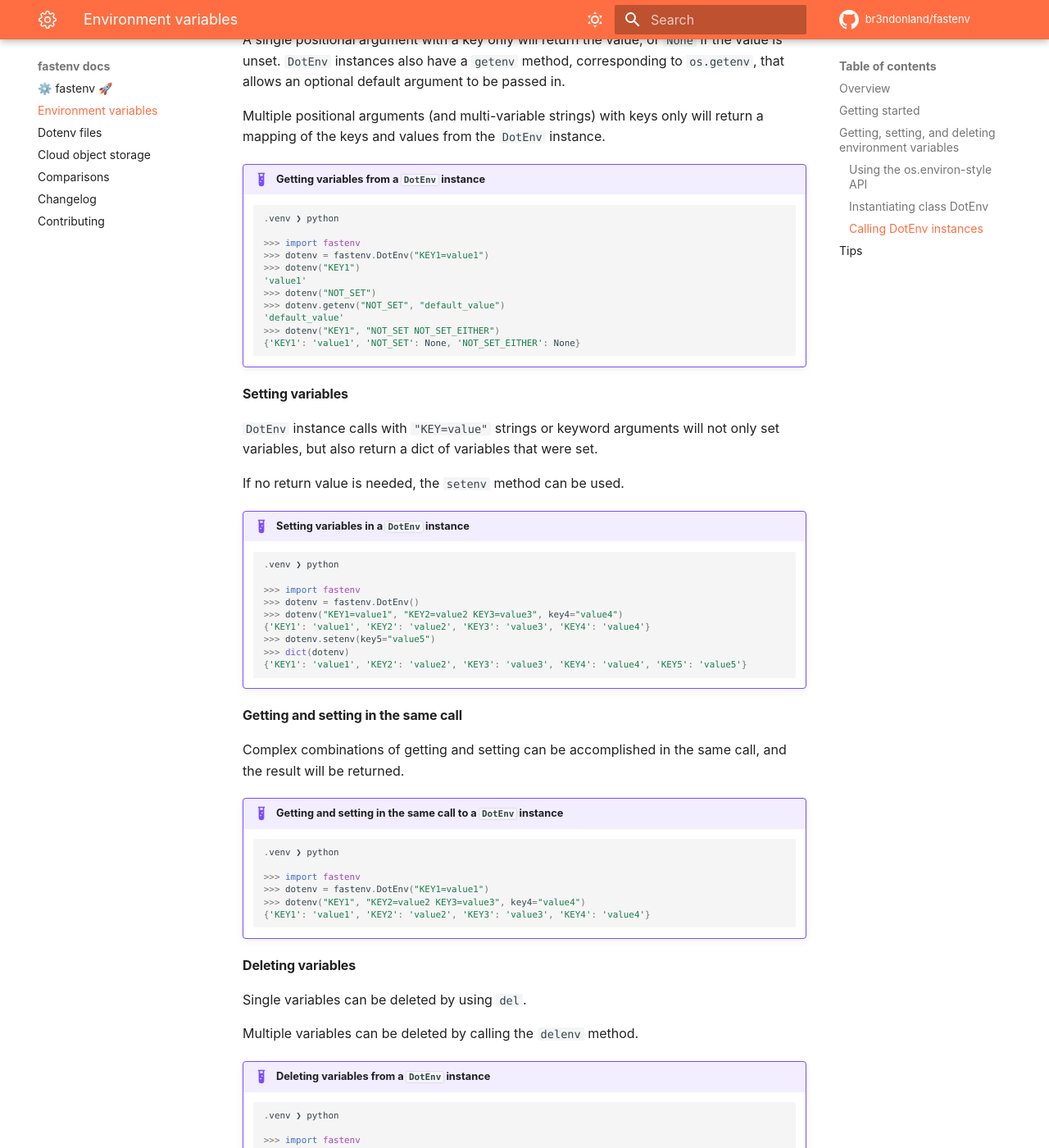
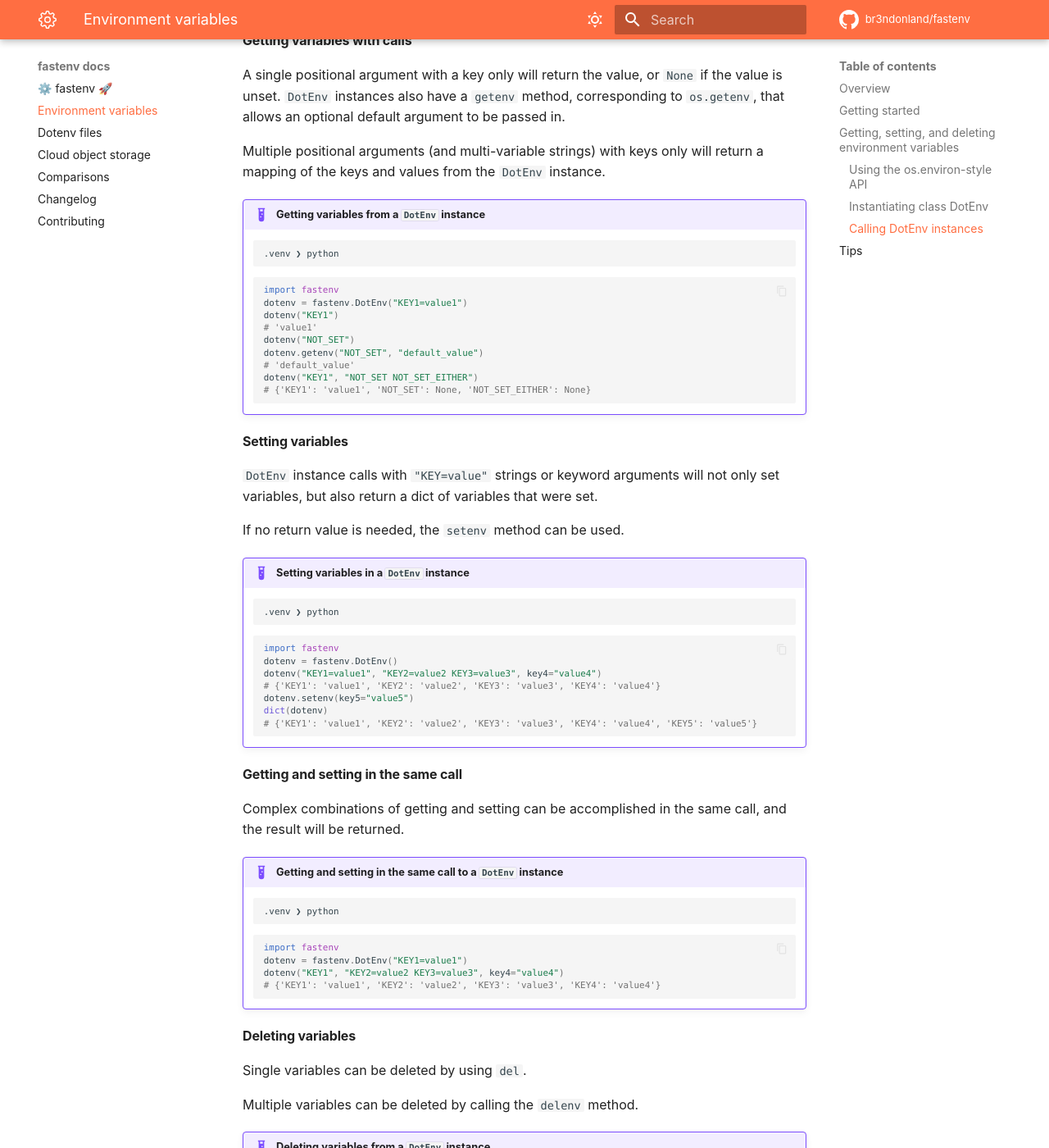
Before and after one commit to br3ndonland/fastenv, an MkDocs documentation site: the page built from docs/environment.md, in a window 1280 px wide and 1400 px high, scrolled down 2328 px. Shown: the whole window at 82% size. Built offline with MkDocs 1.6.1 and Material for MkDocs 9.7.7, drawn with Linux system fonts in a browser that asks for light colours; comment, search, counter and statistics services are not loaded; some of the changed text lies outside the part shown.

Commit message:
Configure Material for MkDocs code block copy
- Enable the new setting `content.code.copy` by default
- Disable code block copying where code is not intended to be copied
- Make REPL code blocks easier to copy by removing `>>>`

````diff
--- a/docs/environment.md
+++ b/docs/environment.md
@@ -28,11 +28,13 @@
 
 !!!example "Instantiating `fastenv.DotEnv`"
 
+    ```{ .sh .no-copy }
+    .venv ❯ python
+    ```
+
     ```py
-    .venv ❯ python
-
-    >>> import fastenv
-    >>> dotenv = fastenv.DotEnv()
+    import fastenv
+    dotenv = fastenv.DotEnv()
     ```
 
 That's it! We are ready to start managing our environment variables with fastenv.
@@ -47,22 +49,24 @@
 
 !!!example "Using the `os.environ`-style API"
 
+    ```{ .sh .no-copy }
+    .venv ❯ python
+    ```
+
     ```py
-    .venv ❯ python
-
-    >>> import os
-    >>> import fastenv
-    >>> dotenv = fastenv.DotEnv()
-    >>> dotenv["EXAMPLE_VARIABLE"] = "example_value"
-    >>> dotenv["EXAMPLE_VARIABLE"]
-    'example_value'
-    >>> os.environ["EXAMPLE_VARIABLE"]
-    'example_value'
-    >>> del dotenv["EXAMPLE_VARIABLE"]
-    >>> dotenv.getenv("EXAMPLE_VARIABLE", "variable_was_deleted")
-    'variable_was_deleted'
-    >>> os.getenv("EXAMPLE_VARIABLE", "variable_was_deleted")
-    'variable_was_deleted'
+    import os
+    import fastenv
+    dotenv = fastenv.DotEnv()
+    dotenv["EXAMPLE_VARIABLE"] = "example_value"
+    dotenv["EXAMPLE_VARIABLE"]
+    # 'example_value'
+    os.environ["EXAMPLE_VARIABLE"]
+    # 'example_value'
+    del dotenv["EXAMPLE_VARIABLE"]
+    dotenv.getenv("EXAMPLE_VARIABLE", "variable_was_deleted")
+    # 'variable_was_deleted'
+    os.getenv("EXAMPLE_VARIABLE", "variable_was_deleted")
+    # 'variable_was_deleted'
     ```
 
 ### Instantiating `class DotEnv`
@@ -71,13 +75,15 @@
 
 !!!example "Instantiating `class DotEnv` with variables"
 
+    ```{ .sh .no-copy }
+    .venv ❯ python
+    ```
+
     ```py
-    .venv ❯ python
-
-    >>> import fastenv
-    >>> dotenv = fastenv.DotEnv("KEY1=value1", "KEY2=value2 KEY3=value3", key4="value4")
-    >>> dict(dotenv)
-    {'KEY1': 'value1', 'KEY2': 'value2', 'KEY3': 'value3', 'KEY4': 'value4'}
+    import fastenv
+    dotenv = fastenv.DotEnv("KEY1=value1", "KEY2=value2 KEY3=value3", key4="value4")
+    dict(dotenv)
+    # {'KEY1': 'value1', 'KEY2': 'value2', 'KEY3': 'value3', 'KEY4': 'value4'}
     ```
 
 ### Calling `DotEnv` instances
@@ -92,18 +98,20 @@
 
 !!!example "Getting variables from a `DotEnv` instance"
 
+    ```{ .sh .no-copy }
+    .venv ❯ python
+    ```
+
     ```py
-    .venv ❯ python
-
-    >>> import fastenv
-    >>> dotenv = fastenv.DotEnv("KEY1=value1")
-    >>> dotenv("KEY1")
-    'value1'
-    >>> dotenv("NOT_SET")
-    >>> dotenv.getenv("NOT_SET", "default_value")
-    'default_value'
-    >>> dotenv("KEY1", "NOT_SET NOT_SET_EITHER")
-    {'KEY1': 'value1', 'NOT_SET': None, 'NOT_SET_EITHER': None}
+    import fastenv
+    dotenv = fastenv.DotEnv("KEY1=value1")
+    dotenv("KEY1")
+    # 'value1'
+    dotenv("NOT_SET")
+    dotenv.getenv("NOT_SET", "default_value")
+    # 'default_value'
+    dotenv("KEY1", "NOT_SET NOT_SET_EITHER")
+    # {'KEY1': 'value1', 'NOT_SET': None, 'NOT_SET_EITHER': None}
     ```
 
 #### Setting variables
@@ -114,16 +122,18 @@
 
 !!!example "Setting variables in a `DotEnv` instance"
 
+    ```{ .sh .no-copy }
+    .venv ❯ python
+    ```
+
     ```py
-    .venv ❯ python
-
-    >>> import fastenv
-    >>> dotenv = fastenv.DotEnv()
-    >>> dotenv("KEY1=value1", "KEY2=value2 KEY3=value3", key4="value4")
-    {'KEY1': 'value1', 'KEY2': 'value2', 'KEY3': 'value3', 'KEY4': 'value4'}
-    >>> dotenv.setenv(key5="value5")
-    >>> dict(dotenv)
-    {'KEY1': 'value1', 'KEY2': 'value2', 'KEY3': 'value3', 'KEY4': 'value4', 'KEY5': 'value5'}
+    import fastenv
+    dotenv = fastenv.DotEnv()
+    dotenv("KEY1=value1", "KEY2=value2 KEY3=value3", key4="value4")
+    # {'KEY1': 'value1', 'KEY2': 'value2', 'KEY3': 'value3', 'KEY4': 'value4'}
+    dotenv.setenv(key5="value5")
+    dict(dotenv)
+    # {'KEY1': 'value1', 'KEY2': 'value2', 'KEY3': 'value3', 'KEY4': 'value4', 'KEY5': 'value5'}
     ```
 
 #### Getting and setting in the same call
@@ -132,13 +142,15 @@
 
 !!!example "Getting and setting in the same call to a `DotEnv` instance"
 
+    ```{ .sh .no-copy }
+    .venv ❯ python
+    ```
+
     ```py
-    .venv ❯ python
-
-    >>> import fastenv
-    >>> dotenv = fastenv.DotEnv("KEY1=value1")
-    >>> dotenv("KEY1", "KEY2=value2 KEY3=value3", key4="value4")
-    {'KEY1': 'value1', 'KEY2': 'value2', 'KEY3': 'value3', 'KEY4': 'value4'}
+    import fastenv
+    dotenv = fastenv.DotEnv("KEY1=value1")
+    dotenv("KEY1", "KEY2=value2 KEY3=value3", key4="value4")
+    # {'KEY1': 'value1', 'KEY2': 'value2', 'KEY3': 'value3', 'KEY4': 'value4'}
     ```
 
 #### Deleting variables
@@ -149,17 +161,19 @@
 
 !!!example "Deleting variables from a `DotEnv` instance"
 
+    ```{ .sh .no-copy }
+    .venv ❯ python
+    ```
+
     ```py
-    .venv ❯ python
-
-    >>> import fastenv
-    >>> dotenv = fastenv.DotEnv()
-    >>> dotenv("KEY1=value1", "KEY2=value2 KEY3=value3", key4="value4")
-    {'KEY1': 'value1', 'KEY2': 'value2', 'KEY3': 'value3', 'KEY4': 'value4'}
-    >>> del dotenv["KEY4"]
-    >>> dotenv.delenv("KEY1", "KEY2", "KEY3")
-    >>> len(dotenv)
-    0
+    import fastenv
+    dotenv = fastenv.DotEnv()
+    dotenv("KEY1=value1", "KEY2=value2 KEY3=value3", key4="value4")
+    # {'KEY1': 'value1', 'KEY2': 'value2', 'KEY3': 'value3', 'KEY4': 'value4'}
+    del dotenv["KEY4"]
+    dotenv.delenv("KEY1", "KEY2", "KEY3")
+    len(dotenv)
+    # 0
     ```
 
 ## Tips
@@ -170,14 +184,14 @@
 
     The example below demonstrates how to set a JSON object as an environment variable from the command line. See the guide to [understanding JSON schema](https://json-schema.org/understanding-json-schema/index.html) for many helpful examples of how JSON data types correspond to Python data types.
 
-    ```sh
-    ❯ JSON_EXAMPLE={"array": [1, 2, 3], "exponent": 2.99e8, "number": 123}
-    zsh: parse error near `}`
+    ```{ .sh .no-copy }
+    JSON_EXAMPLE={"array": [1, 2, 3], "exponent": 2.99e8, "number": 123}
+    # zsh: parse error near `}`
 
-    ❯ JSON_EXAMPLE='{"array": [1, 2, 3], "exponent": 2.99e8, "number": 123}'
+    JSON_EXAMPLE='{"array": [1, 2, 3], "exponent": 2.99e8, "number": 123}'
 
-    ❯ echo $JSON_EXAMPLE
-    {"array": [1, 2, 3], "exponent": 2.99e8, "number": 123}
+    echo $JSON_EXAMPLE
+    # {"array": [1, 2, 3], "exponent": 2.99e8, "number": 123}
     ```
 
 !!!tip "Handling type errors"
@@ -188,11 +202,13 @@
 
     For keyword arguments ("kwargs"), the situation is a little easier, because kwargs only set variables. Non-string kwarg values will be converted to strings.
 
+    ```{ .sh .no-copy }
+    .venv ❯ python
+    ```
+
     ```py
-    .venv ❯ python
-
-    >>> import fastenv
-    >>> dotenv = fastenv.DotEnv(incorrect_type=[1, 2, 3])
-    >>> dict(dotenv)
-    {'INCORRECT_TYPE': '[1, 2, 3]'}
+    import fastenv
+    dotenv = fastenv.DotEnv(incorrect_type=[1, 2, 3])
+    dict(dotenv)
+    # {'INCORRECT_TYPE': '[1, 2, 3]'}
     ```
--- a/mkdocs.yml
+++ b/mkdocs.yml
@@ -31,6 +31,7 @@
   favicon: assets/images/favicon.png
   features:
     - content.code.annotate
+    - content.code.copy
     - header.autohide
     - navigation.instant
     - navigation.top
````
Also changed, not shown: README.md (+15 -13 lines), docs/comparisons.md (+37 -33 lines), docs/index.md (+15 -13 lines).
